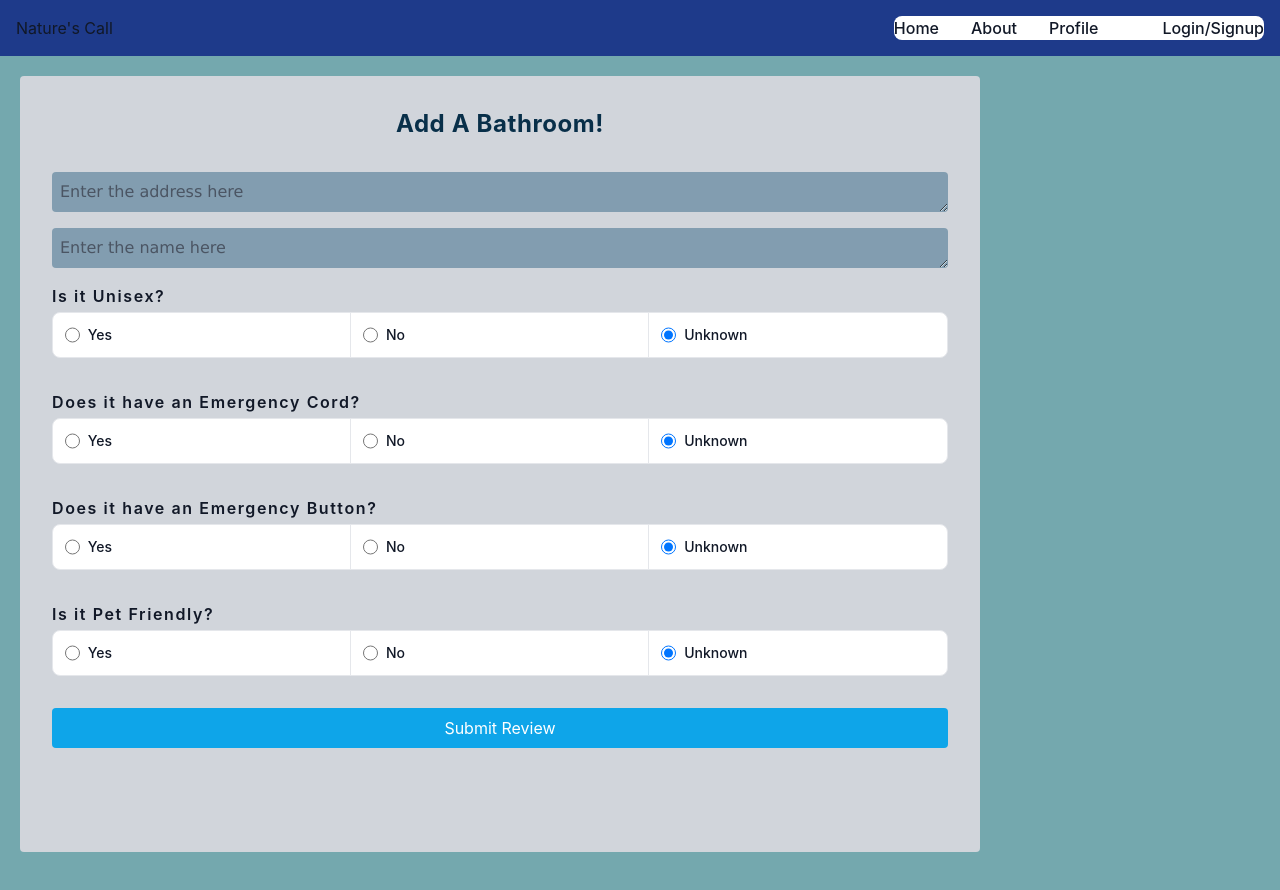
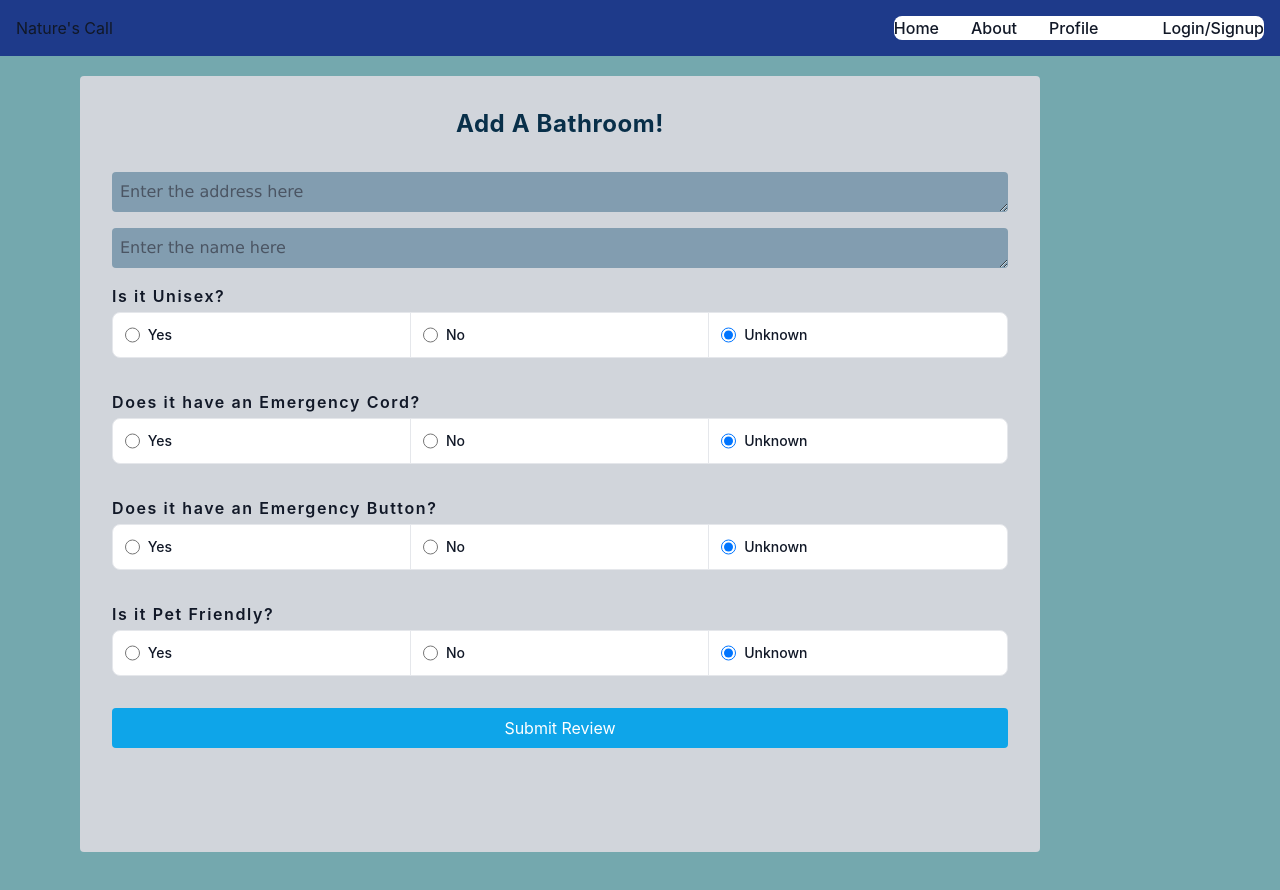
Before and after one commit to khadijahakter/natures-call, a React (Vite) app in the folder frontend/NaturesCall/: page /addBathroom in a window 1280 px wide. Shown: the top 890 px of the page. Before the commit the page ends 852 px from the top, so only its background shows below. Built offline with nearby package versions, Linux system fonts and the light colour scheme; no server answers.

Commit message:
broken markers

```diff
--- a/frontend/NaturesCall/src/AddBathroom.jsx
+++ b/frontend/NaturesCall/src/AddBathroom.jsx
@@ -17,8 +17,9 @@ export default function AddBathroom() {
     return (
         <>
 
+           <div className="flex">
 
-                <Form method="post" className="w-3/4 m-5 flex-col p-8 bg-gray-300 text-black rounded overflow-y-auto max-h-screen pb-20 mb-20">
+                <Form method="post" className=" ml-20 justify-center w-3/4 m-5 flex-col p-8 bg-gray-300 text-black rounded overflow-y-auto max-h-screen pb-20 mb-20">
                     <h1 className="text-2xl font-bold text-center mb-8 text-sky-950 tracking-wide">Add A Bathroom!</h1>
                     <fieldset>
                         <div className="flex flex-col gap-4 mb-4">
@@ -146,7 +147,7 @@ export default function AddBathroom() {
                         Submit Review
                     </button>
                 </Form>
-
+                </div>
         </>
     );
 }
```
